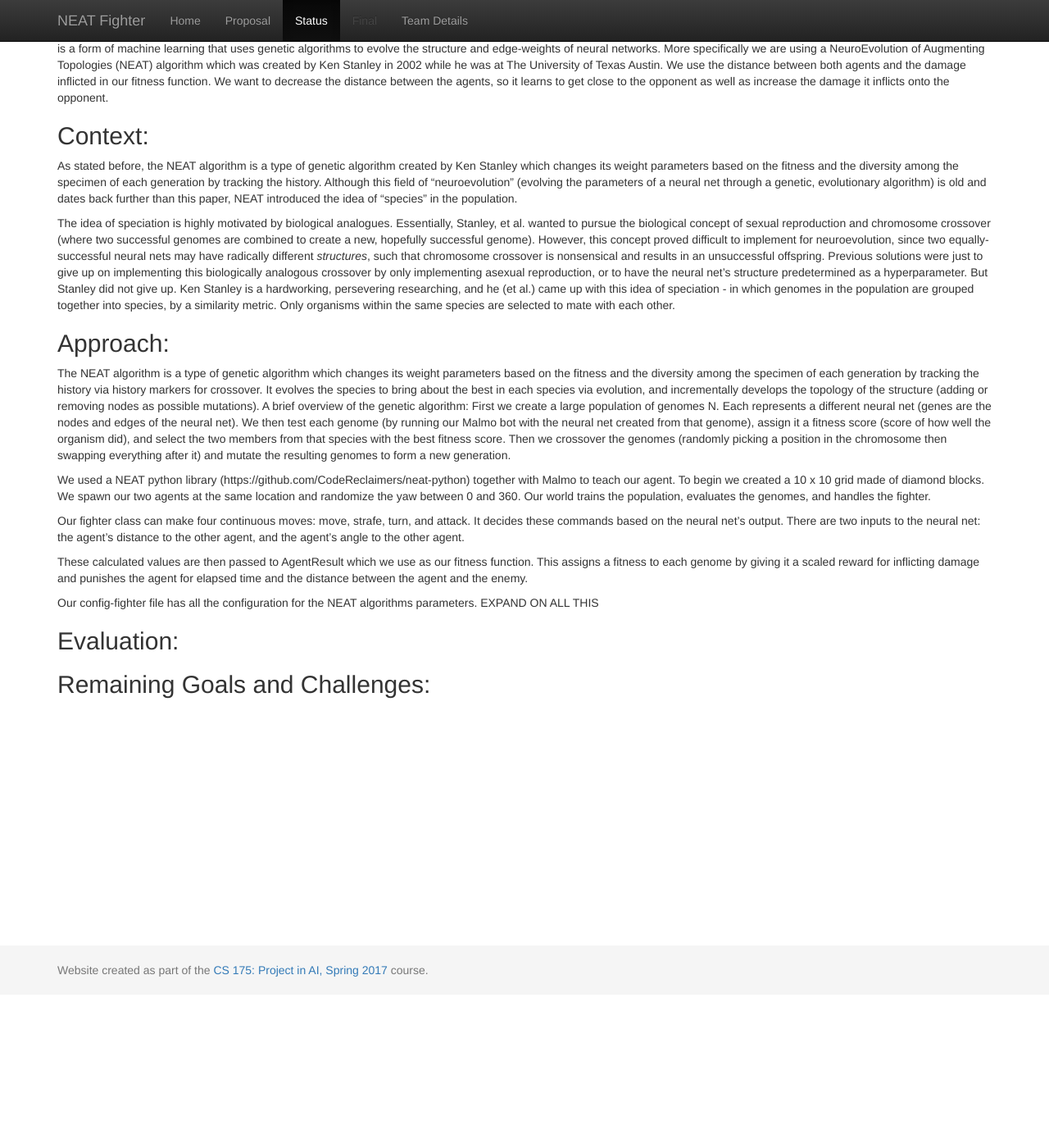
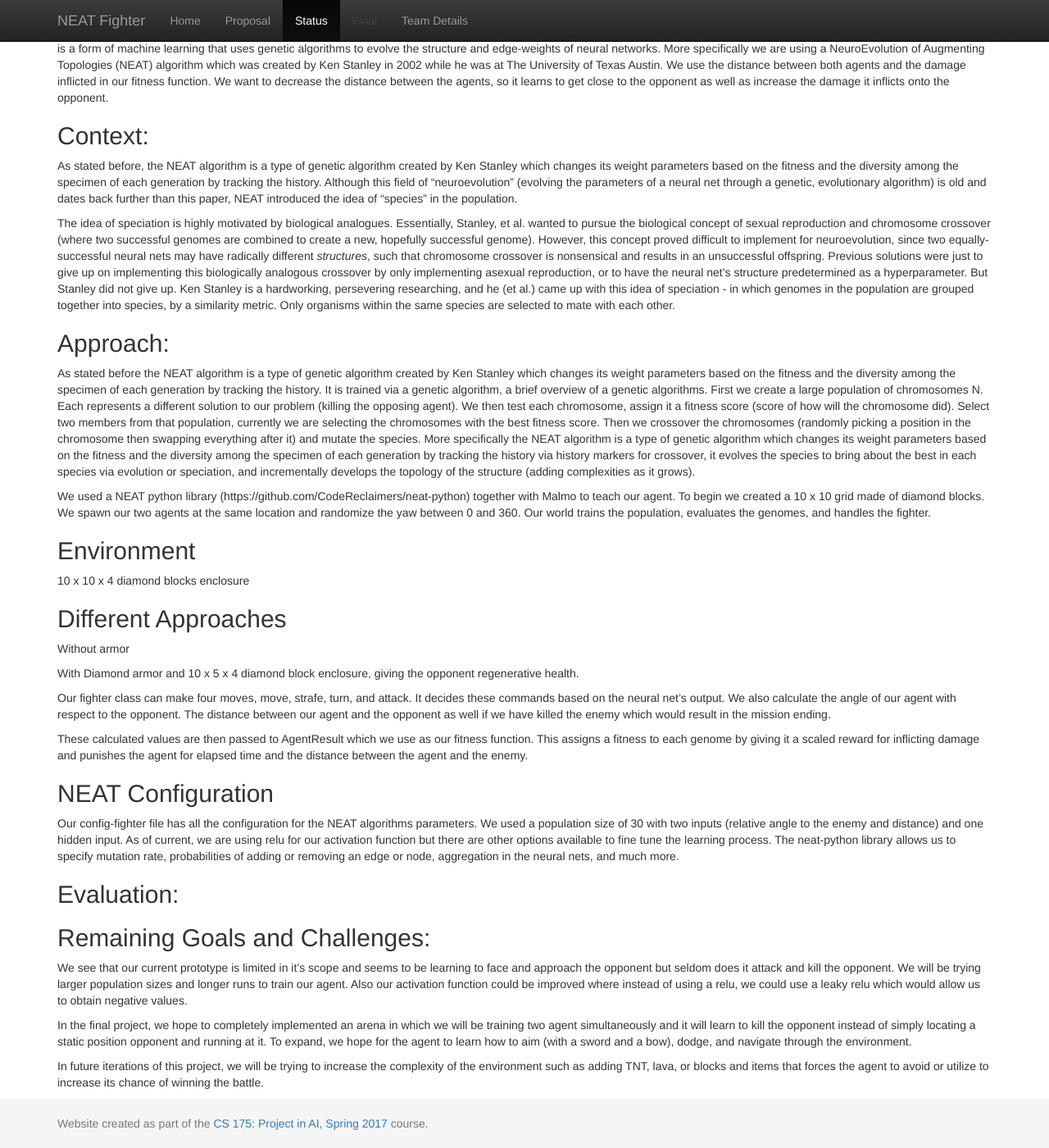
Before and after one commit to UCI-CS-175-Cool-Kids-Club/Neat_Fighter, a Jekyll site: the page built from docs/status.md, in a window 1280 px wide and 1400 px high, scrolled down 187 px. Shown: the whole window at 82% size. Built offline with Jekyll 4.4.1, drawn with Linux system fonts in a browser that asks for light colours.

Commit message:
Updated status

```diff
--- a/docs/status.md
+++ b/docs/status.md
@@ -11,17 +11,32 @@ As stated before, the NEAT algorithm is a type of genetic algorithm created by K
 The idea of speciation is highly motivated by biological analogues.  Essentially, Stanley, et al. wanted to pursue the biological concept of sexual reproduction and chromosome crossover (where two successful genomes are combined to create a new, hopefully successful genome).  However, this concept proved difficult to implement for neuroevolution, since two equally-successful neural nets may have radically different *structures*, such that chromosome crossover is nonsensical and results in an unsuccessful offspring.  Previous solutions were just to give up on implementing this biologically analogous crossover by only implementing asexual reproduction, or to have the neural net's structure predetermined as a hyperparameter.  But Stanley did not give up.  Ken Stanley is a hardworking, persevering researching, and he (et al.) came up with this idea of speciation - in which genomes in the population are grouped together into species, by a similarity metric.  Only organisms within the same species are selected to mate with each other.
 
 ## Approach:
- The NEAT algorithm is a type of genetic algorithm which changes its weight parameters based on the fitness and the diversity among the specimen of each generation by tracking the history via history markers for crossover.  It evolves the species to bring about the best in each species via evolution, and incrementally develops the topology of the structure (adding or removing nodes as possible mutations).  A brief overview of the genetic algorithm: First we create a large population of genomes N. Each represents a different neural net (genes are the nodes and edges of the neural net).  We then test each genome (by running our Malmo bot with the neural net created from that genome), assign it a fitness score (score of how well the organism did), and select the two members from that species with the best fitness score. Then we crossover the genomes (randomly picking a position in the chromosome then swapping everything after it) and mutate the resulting genomes to form a new generation.
+As stated before the NEAT algorithm is a type of genetic algorithm created by Ken Stanley which changes its weight parameters based on the fitness and the diversity among the specimen of each generation by tracking the history. It is trained via a genetic algorithm, a brief overview of a genetic algorithms. First we create a large population of chromosomes N. Each represents a different solution to our problem (killing the opposing agent). We then test each chromosome, assign it a fitness score (score of how will the chromosome did). Select two members from that population, currently we are selecting the chromosomes with the best fitness score. Then we crossover the chromosomes (randomly picking a position in the chromosome then swapping everything after it) and mutate the species. More specifically the NEAT algorithm is a type of genetic algorithm which changes its weight parameters based on the fitness and the diversity among the specimen of each generation by tracking the history via history markers for crossover, it evolves the species to bring about the best in each species via evolution or speciation, and incrementally develops the topology of the structure (adding complexities as it grows).
 
 We used a NEAT python library (https://github.com/CodeReclaimers/neat-python) together with Malmo to teach our agent. To begin we created a 10 x 10 grid made of diamond blocks. We spawn our two agents at the same location and randomize the yaw between 0 and 360. Our world trains the population, evaluates the genomes, and handles the fighter.
 
-Our fighter class can make four continuous moves: move, strafe, turn, and attack. It decides these commands based on the neural net’s output.  There are two inputs to the neural net: the agent's distance to the other agent, and the agent's angle to the other agent.
+## Environment
+10 x 10 x 4 diamond blocks enclosure
+
+## Different Approaches
+Without armor
+
+With Diamond armor and 10 x 5 x 4 diamond block enclosure, giving the opponent regenerative health.
+
+Our fighter class can make four moves, move, strafe, turn, and attack. It decides these commands based on the neural net’s output. We also calculate the angle of our agent with respect to the opponent. The distance between our agent and the opponent as well if we have killed the enemy which would result in the mission ending.
 
 These calculated values are then passed to AgentResult which we use as our fitness function. This assigns a fitness to each genome by giving it a scaled reward for inflicting damage and punishes the agent for elapsed time and the distance between the agent and the enemy.
 
-Our config-fighter file has all the configuration for the NEAT algorithms parameters.
-EXPAND ON ALL THIS
+## NEAT Configuration
+
+Our config-fighter file has all the configuration for the NEAT algorithms parameters. We used a population size of 30 with two inputs (relative angle to the enemy and distance) and one hidden input. As of current, we are using relu for our activation function but there are other options available to fine tune the learning process. The neat-python library allows us to specify mutation rate, probabilities of adding or removing an edge or node, aggregation in the neural nets, and much more.
+
 
 ## Evaluation:
 
 ## Remaining Goals and Challenges:
+We see that our current prototype is limited in it’s scope and seems to be learning to face and approach the opponent but seldom does it attack and kill the opponent. We will be trying larger population sizes and longer runs to train our agent. Also our activation function could be improved where instead of using a relu, we could use a leaky relu which would allow us to obtain negative values.
+
+In the final project, we hope to completely implemented an arena in which we will be training two agent simultaneously and it will learn to kill the opponent instead of simply locating a static position opponent and running at it. To expand, we hope for the agent to learn how to aim (with a sword and a bow), dodge, and navigate through the environment.
+
+In future iterations of this project, we will be trying to increase the complexity of the environment such as adding TNT, lava, or blocks and items that forces the agent to avoid or utilize to increase its chance of winning the battle.
```
